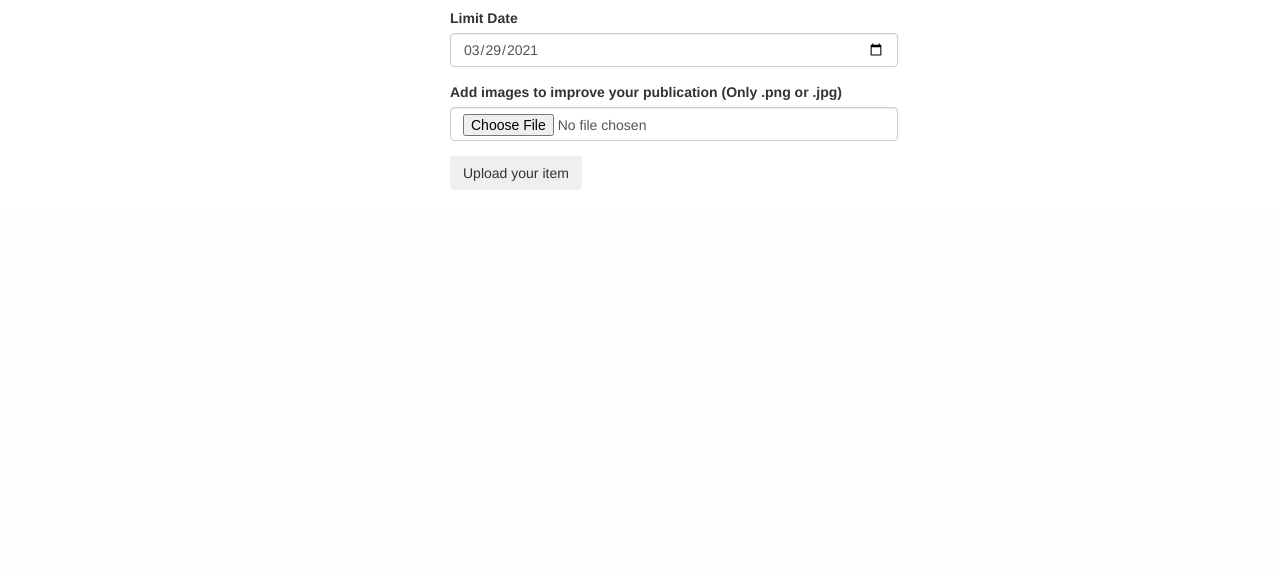
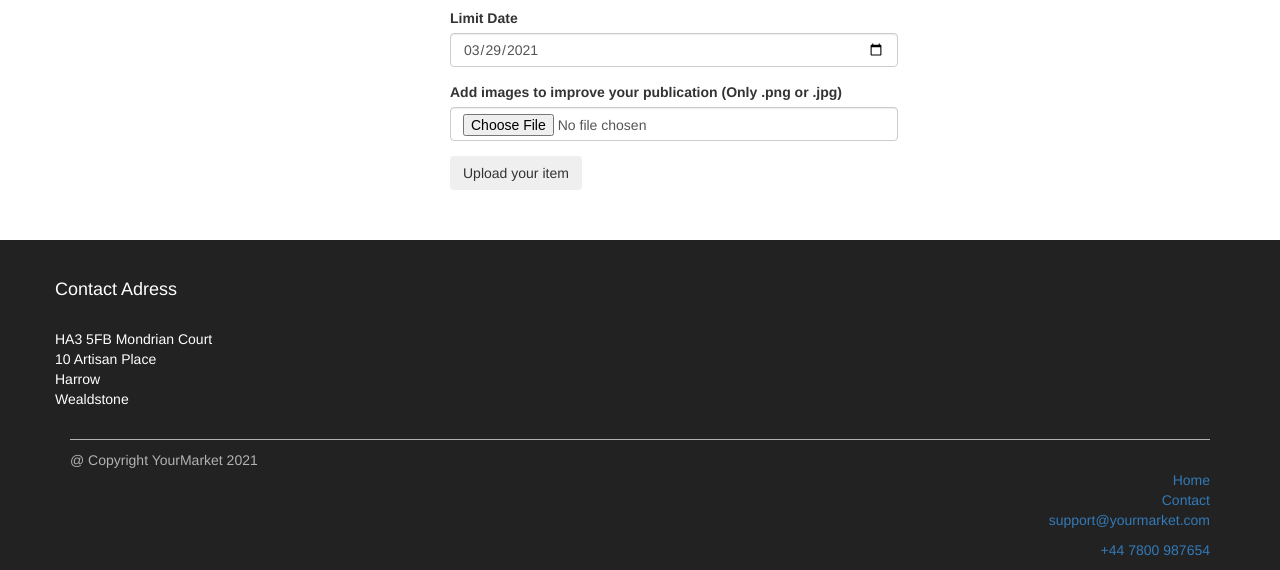
Before and after one commit to v4resk/yourmarket, a PHP site: page /sell.php in a window 1280 px wide. Shown: the part 827-1397 px from the top of the page. Before the commit the page ends 1017 px from the top, so only its background shows below. Run offline with PHP 8.4, Linux system fonts and the light colour scheme.

Commit message:
Sell Confirmation v2

```diff
--- a/Web/sell.php
+++ b/Web/sell.php
@@ -51,8 +51,8 @@
 
 		<form action="sellConfirmation.php" method="post">
 			<div class="form-group">
-				<label for="inputNameItem" style="margin-left: 450px;">Name</label>
-				<input type="text" class="form-control is-valid" name="inputNameItem" aria-describedby="nameHelp" placeholder="Enter item's Name" required style="width: 35%; margin-left: 450px; ">
+				<label for="item_name" style="margin-left: 450px;">Name</label>
+				<input type="text" class="form-control is-valid" name="item_name" aria-describedby="nameHelp" placeholder="Enter item's Name" required style="width: 35%; margin-left: 450px; ">
 			</div>
 			<br>
 			<p style="margin-left:525px;">Choose a way to sell your item (You can choose several)</p>
@@ -70,9 +70,9 @@
 				<label class="form-check-label" for="inlineCheckBoxBIN" >Buy It Now</label>
 			</div>
 			<div class="form-group">
-				<label for="inputCategory" style="margin-left: 450px;">Category</label>
-				<input list="category" name="category" style="margin-left: 450px; width: 35%;">
-				<datalist id="category">
+				<label for="category" style="margin-left: 450px;">Category</label>
+				<input list="dataCategory" name="category" style="margin-left: 450px; width: 35%;">
+				<datalist id="dataCategory">
 					<option value="Wine">
 					<option value="Beer">
 					<option value="Liquor">
@@ -80,31 +80,31 @@
 			<!--<input type="text" class="form-control is-valid" name="inputCategory" aria-describedby="categoryHelp" placeholder="Enter item's Category" required style="width: 35%; margin-left: 450px; ">-->
 			</div>
 			<div class="form-group">
-				<label for="inputDescription" style="margin-left: 450px;">Description</label>
-				<textarea rows="3" cols="10"class="form-control is-valid" name="inputDescription" aria-describedby="descriptionHelp" placeholder="Enter item's Description" required style="width: 35%; margin-left: 450px; "></textarea>
+				<label for="info" style="margin-left: 450px;">Description</label>
+				<textarea rows="3" cols="10"class="form-control is-valid" name="info" aria-describedby="descriptionHelp" placeholder="Enter item's Description" required style="width: 35%; margin-left: 450px; "></textarea>
 			</div>
 			<div class="form-group">
-				<label for="inputPrice" style="margin-left: 450px;">Price (£)    (Starting Price for auctions)</label>
-				<input type="number" min="0.01" step="0.01" name="inputPrice" class="form-control is-valid" aria-describedby="priceHelp" placeholder="Enter item's Price" required style="width: 35%; margin-left: 450px;">
+				<label for="price" style="margin-left: 450px;">Price (£)    (Starting Price for auctions)</label>
+				<input type="number" min="0.01" step="0.01" name="price" class="form-control is-valid" aria-describedby="priceHelp" placeholder="Enter item's Price" required style="width: 35%; margin-left: 450px;">
 			</div>
 			<div class="form-group">
-				<label for="inputStartTime" style="margin-left: 450px;">Date of publication</label>
-				<input type="date"  name="inputStartTime" class="form-control is-valid" aria-describedby="pubDateHelp" required style="width: 35%; margin-left: 450px;" min="<?php echo date('Y-m-d'); ?>" value="<?php echo date('Y-m-d'); ?>">
+				<label for="fromTime" style="margin-left: 450px;">Date of publication</label>
+				<input type="date"  name="fromTime" class="form-control is-valid" aria-describedby="pubDateHelp" required style="width: 35%; margin-left: 450px;" min="<?php echo date('Y-m-d'); ?>" value="<?php echo date('Y-m-d'); ?>">
 			</div>
 			<div class="form-group">
-				<label for="inputEndTime" style="margin-left: 450px;">Limit Date</label>
-				<input type="date"  name="inputEndTime" class="form-control is-valid" aria-describedby="endDateHelp" required style="width: 35%; margin-left: 450px;" min="<?php echo date('Y-m-d'); ?>" value="<?php echo date('Y-m-d'); ?>">
+				<label for="toTime" style="margin-left: 450px;">Limit Date</label>
+				<input type="date"  name="toTime" class="form-control is-valid" aria-describedby="endDateHelp" required style="width: 35%; margin-left: 450px;" min="<?php echo date('Y-m-d'); ?>" value="<?php echo date('Y-m-d'); ?>">
 			</div>
 			<div class="form-group">
-				<label for="inputImg" style="margin-left: 450px;">Add images to improve your publication (Only .png or .jpg)</label>
-				<input type="file" name="inputImg" id="imgItem" style="width: 35%; margin-left: 450px;" class="form-control"  aria-describedby="imgHelp">
+				<label for="pic" style="margin-left: 450px;">Add images to improve your publication (Only .png or .jpg)</label>
+				<input type="file" name="pic" id="imgItem" style="width: 35%; margin-left: 450px;" class="form-control"  aria-describedby="imgHelp">
 			</div>
 			<button type="submit" class="btn" style="margin-left: 450px;" name="subPubItem">Upload your item</button><br><br>
 		</form>
 
 	</div>
 
-<!--FOOTER
+<!--FOOTER-->
 <footer class="site-footer">
 		<div class="container">
 		<div class="row">
@@ -134,6 +134,6 @@
 
 	</div>
 	</div>
-	</footer>-->
+	</footer>
 </body>
 </html>
--- a/Web/template.css
+++ b/Web/template.css
@@ -14,17 +14,11 @@ footer
 {
 	bottom:0;
 	padding-top:50px;
-	position:absolute;
+	position:relative;
 	width: 100%;
 }
-.no-margin
-{
-margin: 0px;
-}
-.no-padding
-{
-padding: 0px;
-}
+
+
 .site-footer
 {
 background-color: #222;
@@ -42,29 +36,9 @@ margin-top: 10px;
 padding-top: 10px;
 color: #b2b2b2;
 
-
 }
 .footer-nav
 {
-
 	text-align:right;
 	list-style: none;
 }
-.footer-nav li
-{
-display: inline;
-padding: 0px 10px;
-}
-.footer-nav li:not(:first-child):before
-{
-	content:'|';
-	padding: 0px 10px;
-}
-.footer-nav a{
-	color: #b2b2b2
-}
-.footer-nav a:hover
-{
-	color: #fff;
-	text-decoration: none;
-}
--- a/Web/wine.html
+++ b/Web/wine.html
@@ -39,7 +39,7 @@
 				</ul>
 				<ul class="nav navbar-nav navbar-right">
 					<li><a href="cart.html"><img src="cart.png" width="30" height="30" ></a></li>
-					<li><a href="profile.html"><img src="profile_icon.png" width="30" height="30"></a></li>
+					<li><a href="signInOrSignUp"><img src="profile_icon.png" width="30" height="30"></a></li>
 				</ul>
 			</div>
         </nav>
```
Also changed, not shown: Web/sellConfirmation.php (+33 -11 lines).
